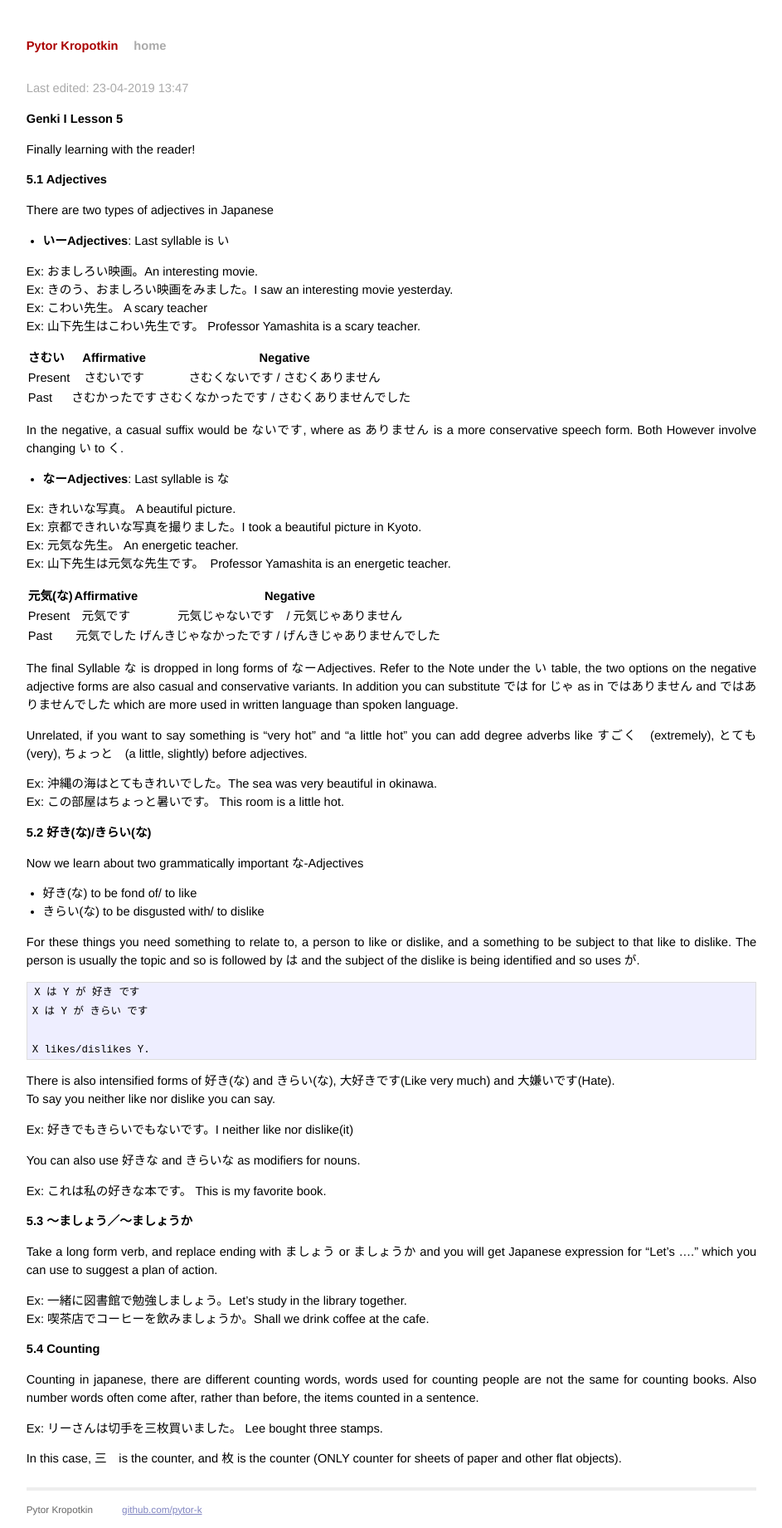
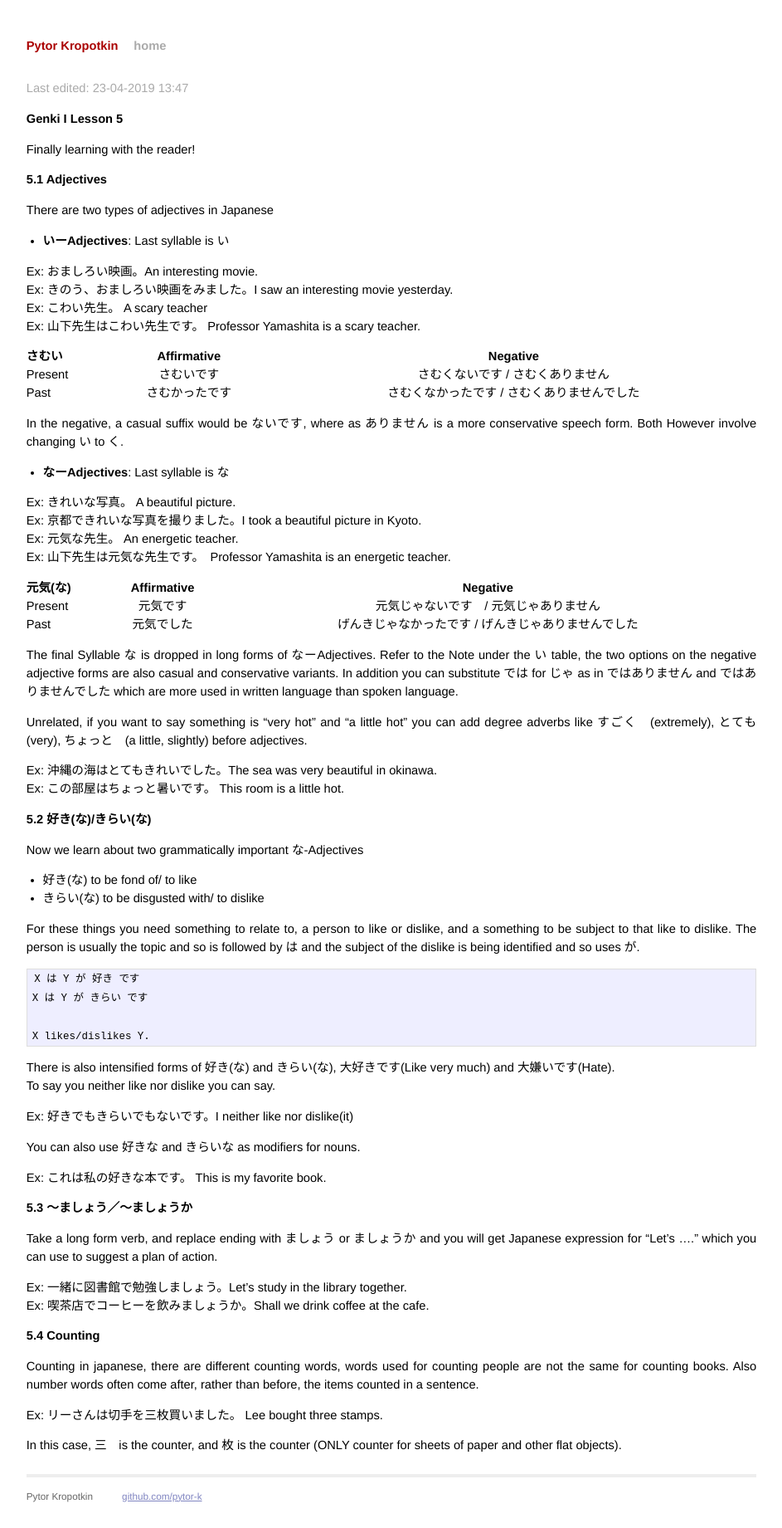
Before and after one commit to amesa0/pytor-k.github.io, a Jekyll site: the page built from _posts/2019-04-22-Genki-I-Lesson-5.md, in a window 1280 px wide. Shown: the whole page at 83% size, without its empty margins (168-1111 px from the left). Built offline with Jekyll 4.4.1, drawn with Linux system fonts in a browser that asks for light colours.

Commit message:
css tables

```diff
--- a/css/screen.css
+++ b/css/screen.css
@@ -49,7 +49,27 @@ a:visited {
 table {
   font-size: inherit;
   font: 100%;
+  width: 100%;
+  border-collapse: collapse;
+  border-spacing: 0;
 }
+
+/* th {
+  box-sizing: border-box;
+  display: table-header-group;
+  line-height: 20px;
+  position: static;
+  z-index: auto;
+} */
+
+/* tb{
+  box-sizing: content-box;
+  display: table-row-group;
+  float: none;
+  line-height: 20px;
+  position: static;
+  z-index: auto;
+} */
 
 /*****************************************************************************/
 /*
```
Also changed, not shown: 8 other files.
